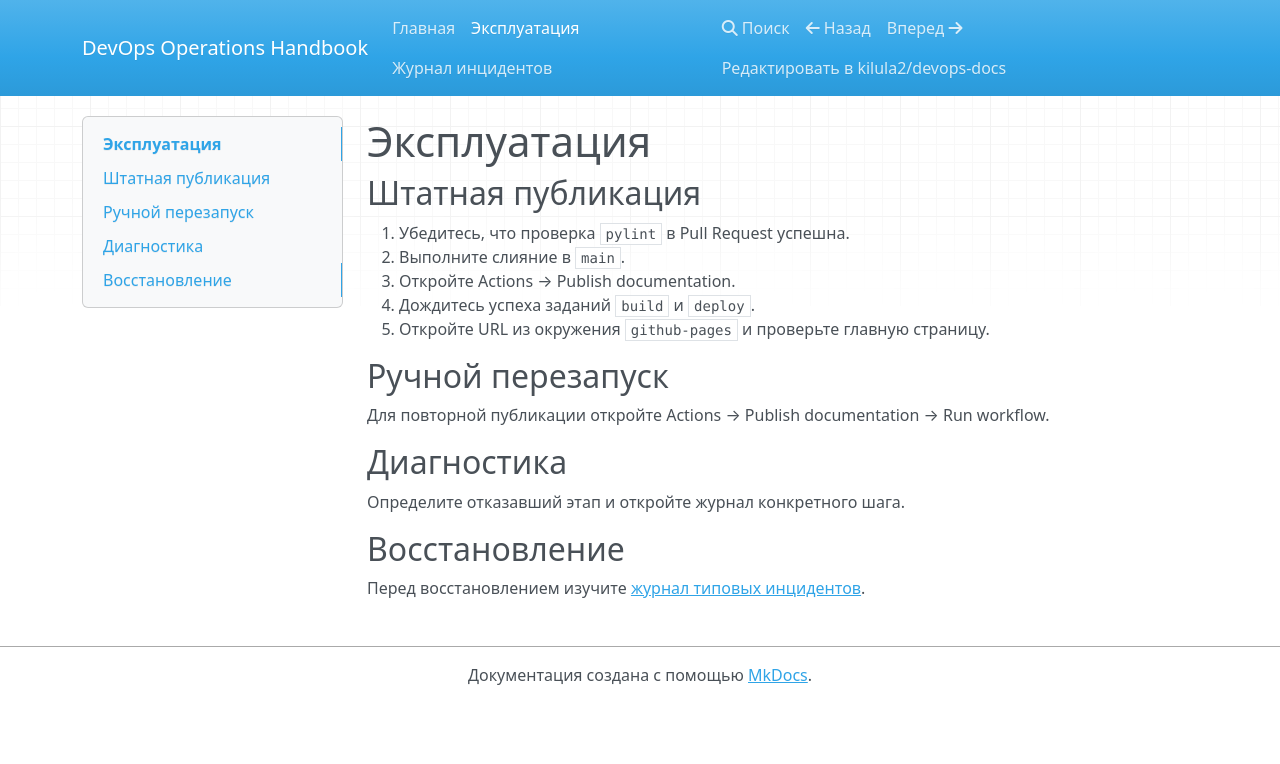
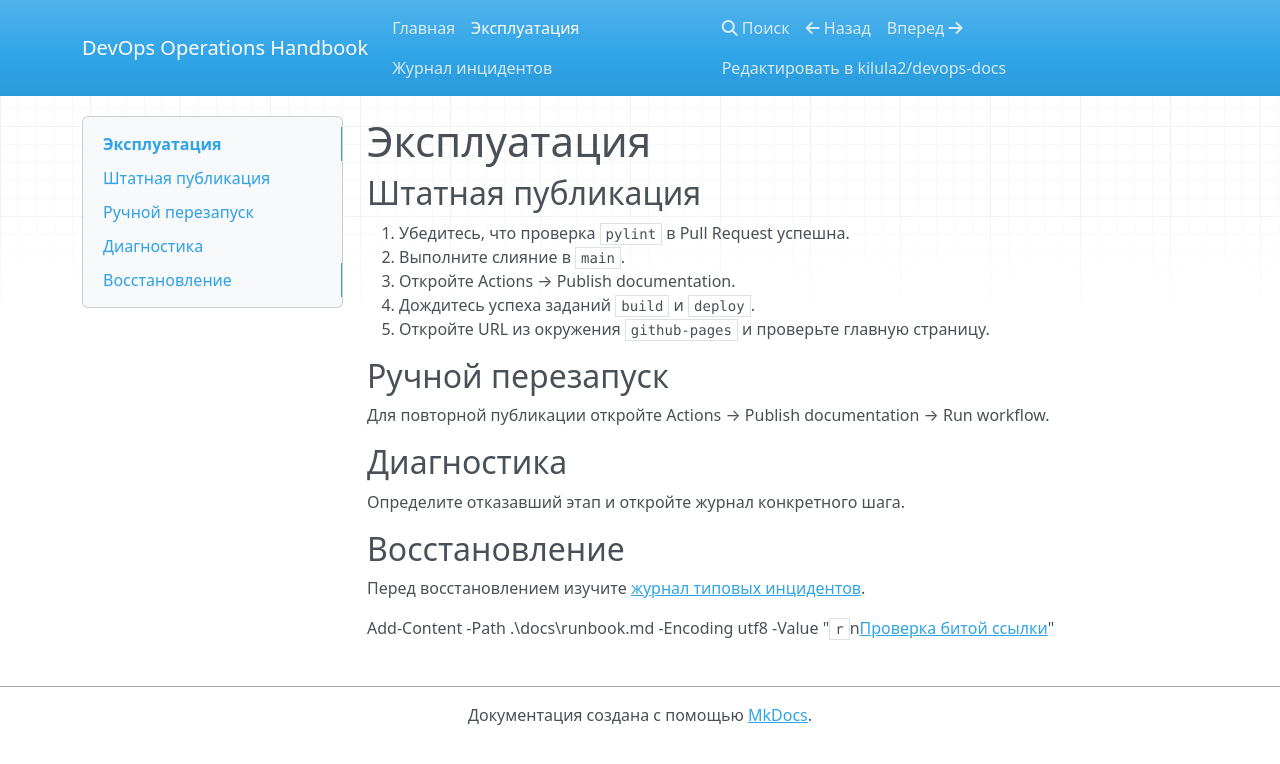
Before and after one commit to kilula2/devops-docs, an MkDocs documentation site: the page built from docs/runbook.md, in a window 1280 px wide. Shown: the top 764 px of the page. Built offline with MkDocs 1.6.1, drawn with Linux system fonts in a browser that asks for light colours; nearby versions of some CDN libraries.

Commit message:
docs: test required check with broken link

```diff
--- a/docs/runbook.md
+++ b/docs/runbook.md
@@ -19,3 +19,5 @@
 ## Восстановление
 
 Перед восстановлением изучите [журнал типовых инцидентов](incidents.md).
+
+Add-Content -Path .\docs\runbook.md -Encoding utf8 -Value "`r`n[Проверка битой ссылки](missing-page.md)"
```
